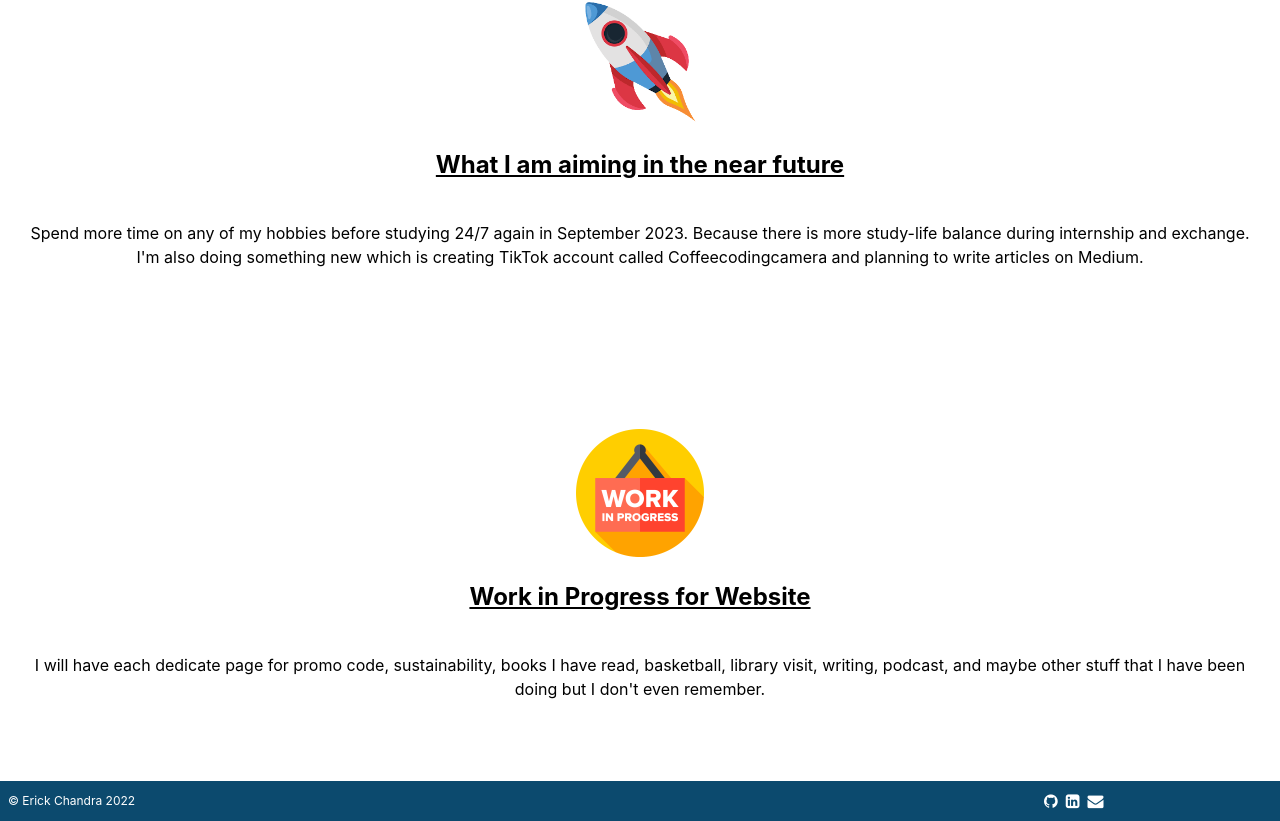
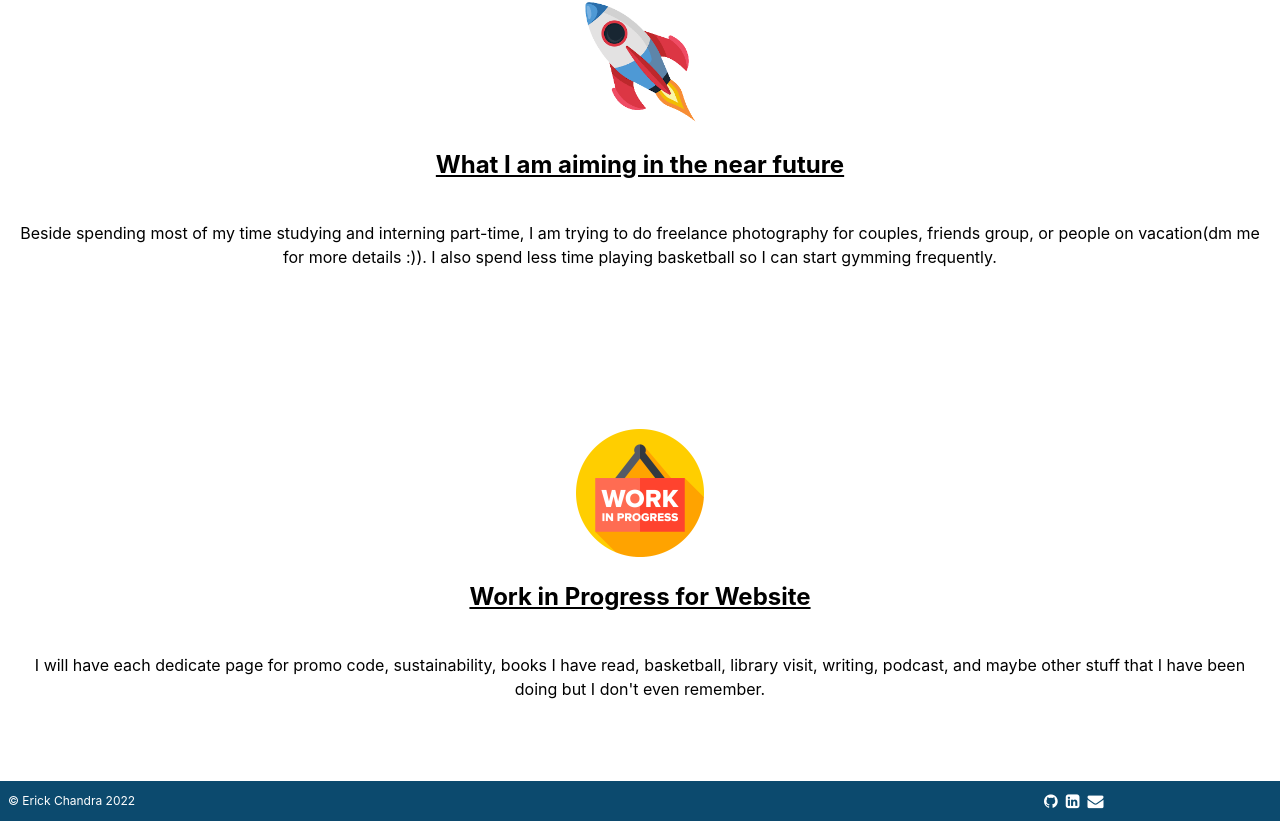
Before and after one commit to erickch123/erick-website, a React (Create React App) app: page /about in a window 1280 px wide. Shown: the part 1427-2248 px from the top of the page. Built offline with nearby package versions, Linux system fonts and the light colour scheme.

Commit message:
info added

```diff
--- a/src/pages/About.js
+++ b/src/pages/About.js
@@ -41,7 +41,7 @@ const AboutContent = [
   {
     logo: require('../images/rocket.png'),
     header:"What I am aiming in the near future",
-    description: "Spend more time on any of my hobbies before studying 24/7 again in September 2023. Because there is more study-life balance during internship and exchange. I'm also doing something new which is creating TikTok account called Coffeecodingcamera and planning to write articles on Medium.",
+    description: "Beside spending most of my time studying and interning part-time, I am trying to do freelance photography for couples, friends group, or people on vacation(dm me for more details :)). I also spend less time playing basketball so I can start gymming frequently.",
   },
   {
     logo: require('../images/workinprogress.png'),
--- a/src/pages/HomePage.js
+++ b/src/pages/HomePage.js
@@ -36,7 +36,7 @@ const HomePage = () => {
               </a>
               <BooksHome
                 title="Pioneering a Smart,Sustainable, and Resilient Future"
-                writer="Carmine Gallo"
+                writer="Tamas Makany"
                 pages="320"
                 pict={require("../images/Books/smartSustainableResilientFuture.jpeg")}
               />
```
